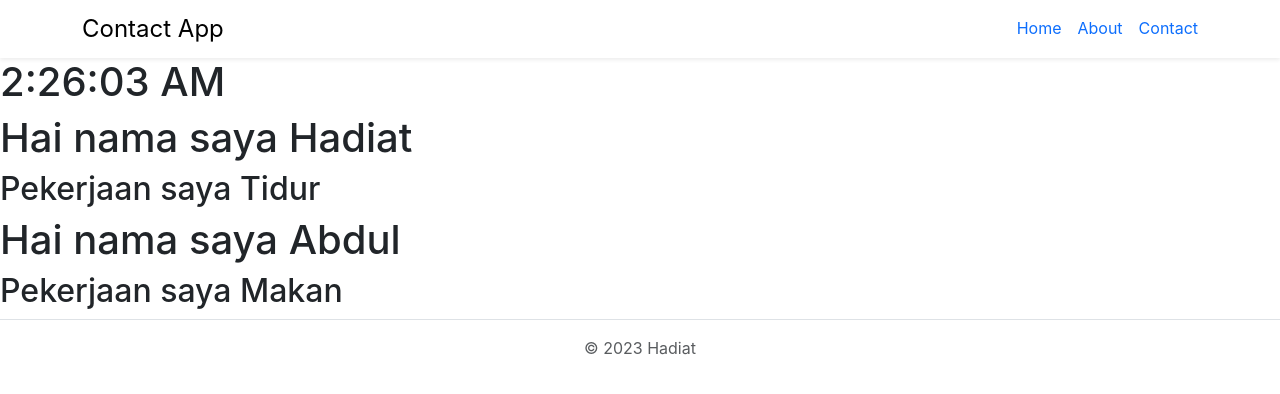
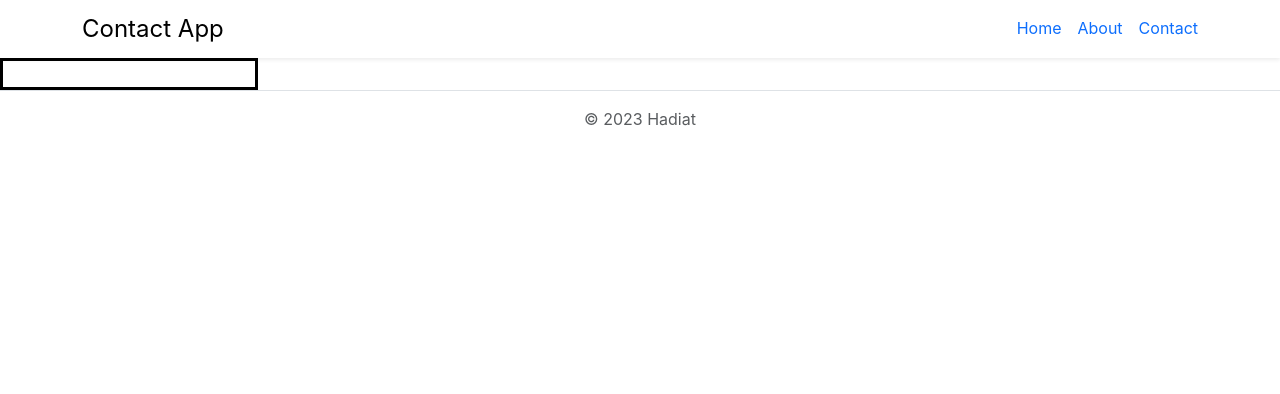
Before and after one commit to HadiatAbdulBashit/wgs-bootcamp, a React (Create React App) app in the folder weekThree/react-app/: page / in a window 1280 px wide. Shown: the top 394 px of the page. Built offline with nearby package versions, Linux system fonts and the light colour scheme.

Commit message:
change app to input

```diff
--- a/weekThree/react-app/src/App.js
+++ b/weekThree/react-app/src/App.js
@@ -1,22 +1,7 @@
 import "./App.css";
 
-const identitas = (nama, pekerjaan) => {
-  return (
-    <>
-      <h1>Hai nama saya {nama}</h1>
-      <h2>Pekerjaan saya {pekerjaan}</h2>
-    </>
-  )
-}
-
 function App() {
-  return (
-    <>
-      <h1>{new Date().toLocaleTimeString()}</h1>
-      {identitas('Hadiat', 'Tidur')}
-      {identitas('Abdul', 'Makan')}
-    </>
-  )
+  return <input type='number' min={5} style={{ border: '3px solid' }} />
 }
 
 export default App;
```
